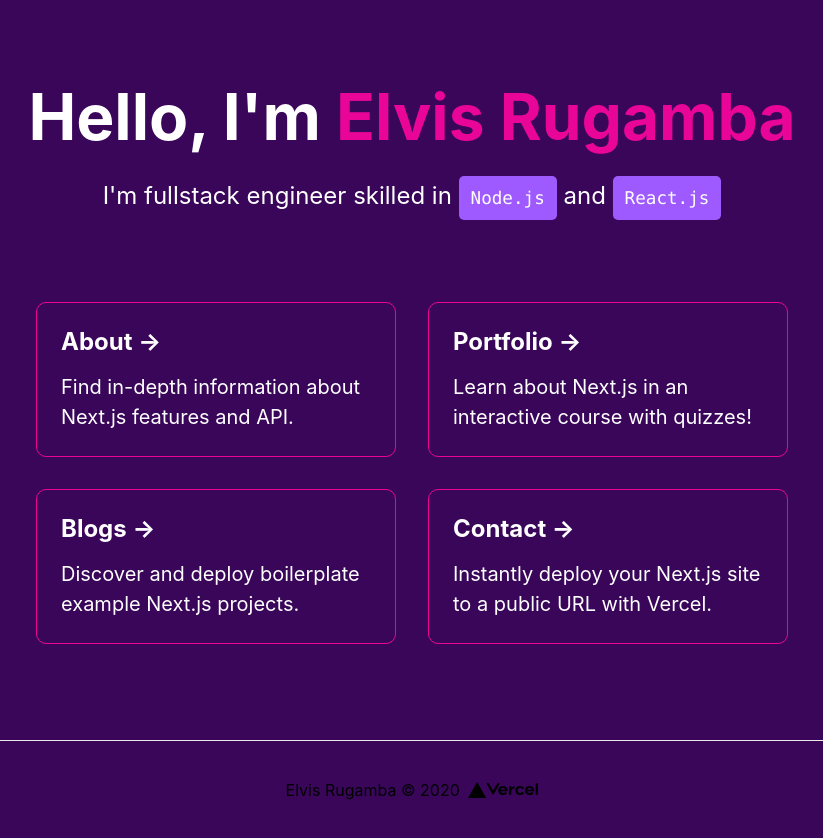
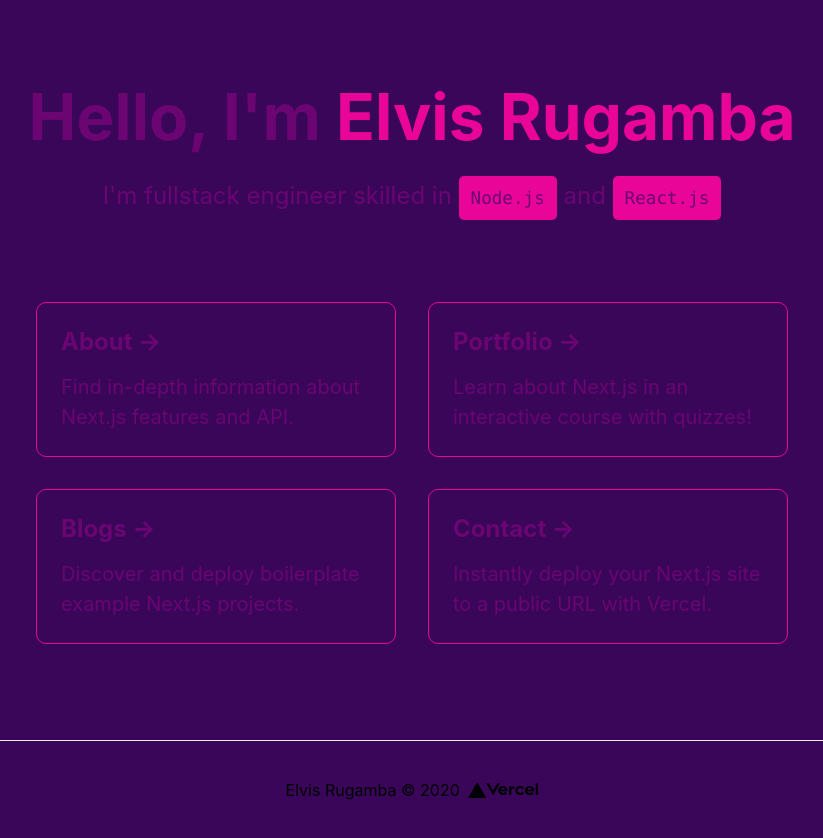
Before and after one commit to Elvis-rugamba/my-portfolio, a Next.js app: page / in a window 1280 px wide. Shown: the whole page, without its empty margins (228-1051 px from the left). Built offline with nearby package versions, Linux system fonts and the light colour scheme.

Commit message:
Update Home.module.css

```diff
--- a/styles/Home.module.css
+++ b/styles/Home.module.css
@@ -56,7 +56,7 @@
 .title,
 .description {
   text-align: center;
-  color: #ffffff;
+  color: #6a0572;
 }
 
 .description {
@@ -65,7 +65,7 @@
 }
 
 .code {
-  background: #9e5aff;
+  background: #ea0599;
   border-radius: 5px;
   padding: 0.75rem;
   font-size: 1.1rem;
@@ -88,9 +88,9 @@
   flex-basis: 45%;
   padding: 1.5rem;
   text-align: left;
-  color: #ffffff;
+  color: #6a0572;
   text-decoration: none;
-  border: 1px solid #EA0599;
+  border: 1px solid #ea0599;
   border-radius: 10px;
   transition: color 0.15s ease, border-color 0.15s ease;
 }
```
